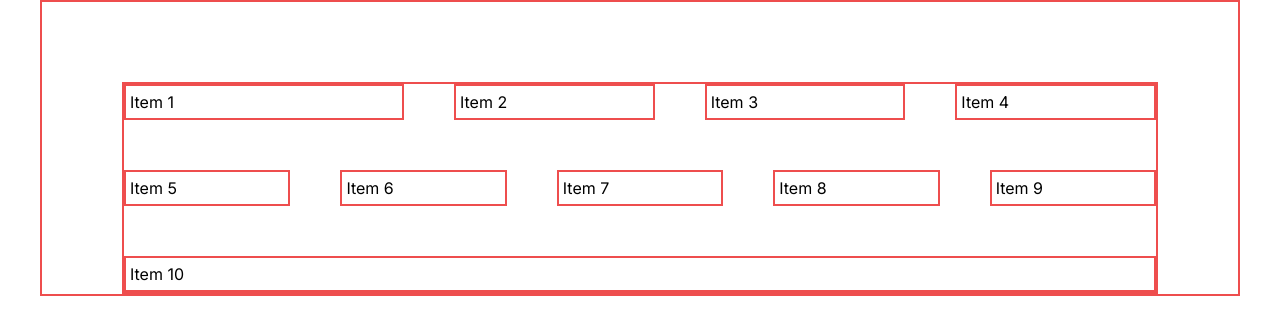
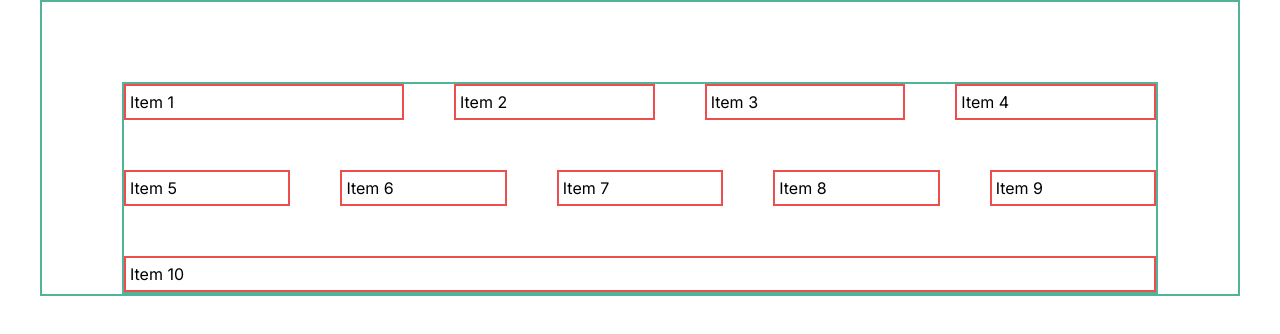
Before and after one commit to apollomacabodbod/next-template, a Next.js app: page / in a window 1280 px wide. Shown: the top 334 px of the page. Built offline with nearby package versions, Linux system fonts and the light colour scheme.

Commit message:
added yarn lock file

```diff
--- a/app/Components/Section/index.jsx
+++ b/app/Components/Section/index.jsx
@@ -9,7 +9,7 @@ export default function Section(){
     <>
 
 
-      <ul className="flex flex-wrap gap-[50px] mt-[80px] border-[2px] border-[#EE4E4E] ml-[80px] mr-[80px] ">
+      <ul className="flex flex-wrap gap-[50px] mt-[80px] border-[2px] border-[#50B498] ml-[80px] mr-[80px] ">
         <li className="min-w-[280px] flex-[1] border-[2px] border-[#EE4E4E] s:min-w-[calc(100%-20px)] xs:border-[#524C42] xs:text-green-500" ><p className="truncate p-[4px]">Item 1</p></li>
         <li className="min-w-[150px] flex-[1] border-[2px] border-[#EE4E4E] s:min-w-[calc(100%-20px)] "><p className="truncate p-[4px]">Item 2</p></li>
         <li className="min-w-[150px] flex-[1] border-[2px] border-[#EE4E4E] s:min-w-[calc(100%-20px)]"><p className="truncate p-[4px]">Item 3</p></li>
--- a/app/Pages/Home/index.jsx
+++ b/app/Pages/Home/index.jsx
@@ -15,7 +15,7 @@ export default function Home(){
     <>
 
 
-      <div className="max-w-[1200px] mx-auto border-[2px] border-[#EE4E4E]" >
+      <div className="max-w-[1200px] mx-auto border-[2px] border-[#50B498]" >
 
         <Section/>
 
```
Also changed, not shown: .eslintrc.json, 1 other file (tests, documents, lock files or other folders).
